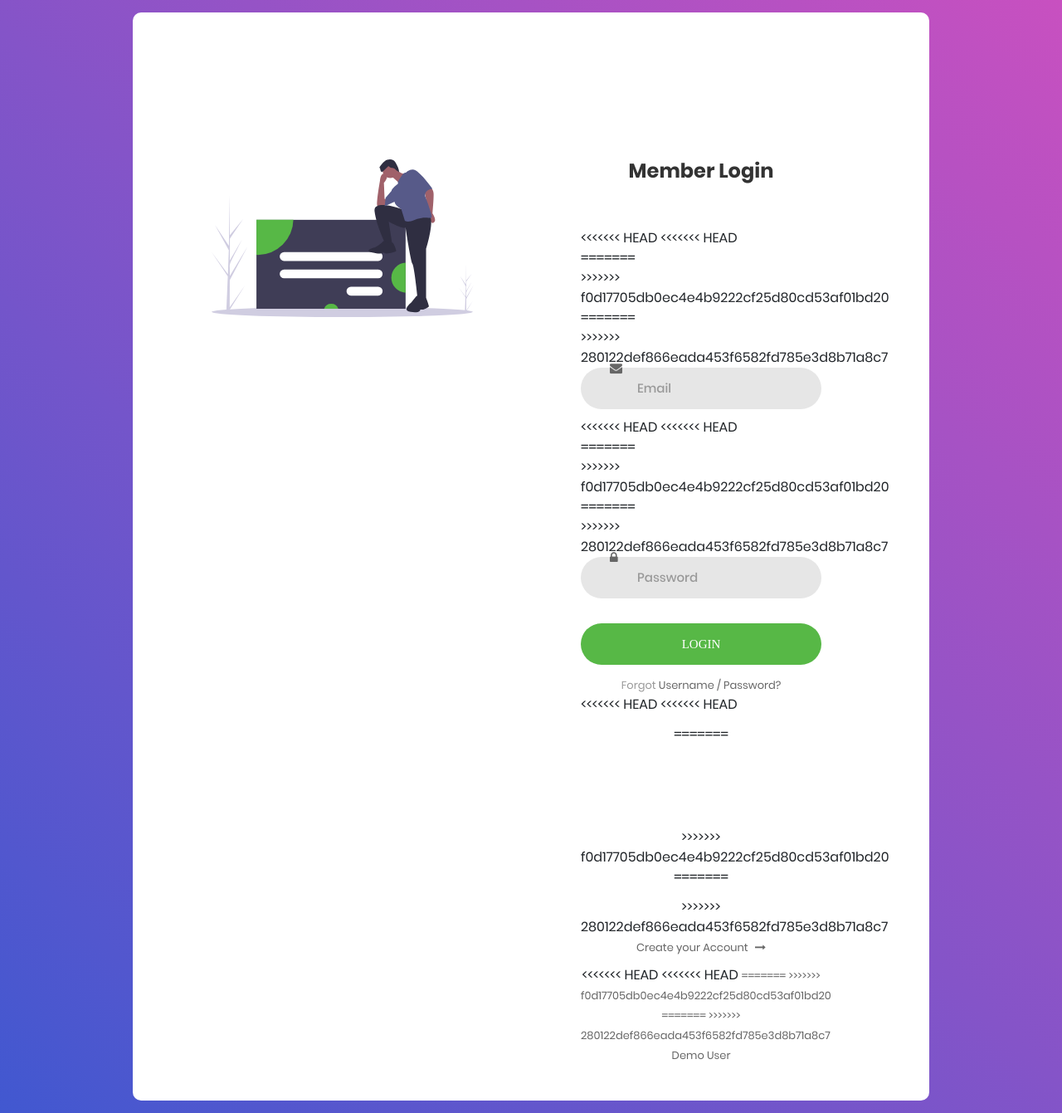
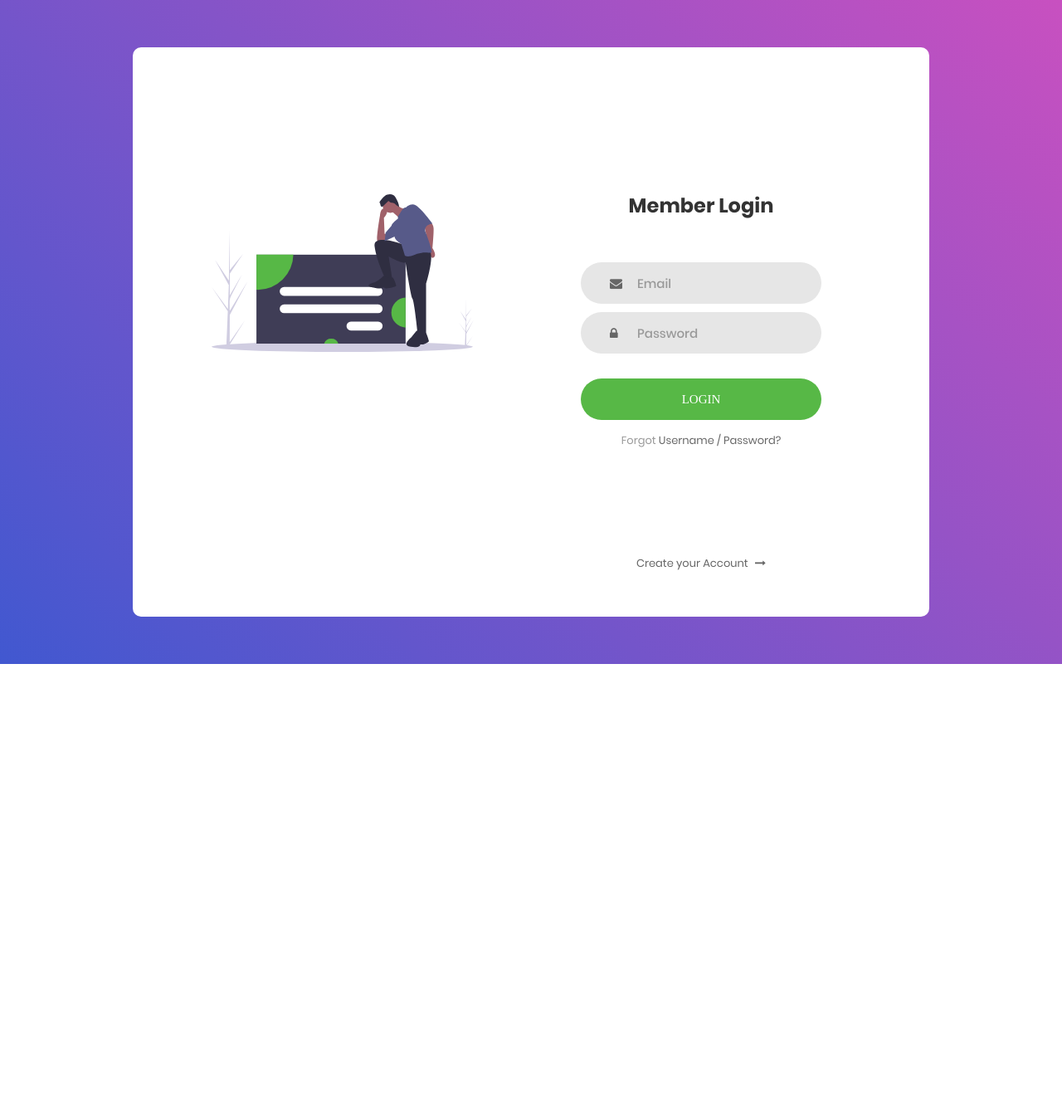
Before and after one commit to mpaustin1993/fuel-quote-generator, a PHP site: page / in a window 1280 px wide. Shown: the whole page at 83% size. After the commit the page ends 800 px from the top, so only its background shows below. Run offline with PHP 8.4, Linux system fonts and the light colour scheme; some web fonts are replaced.

Commit message:
adjust index

```diff
--- a/index.php
+++ b/index.php
@@ -37,15 +37,9 @@
 						Member Login
 					</span>
 
-<<<<<<< HEAD
-<<<<<<< HEAD
 					<div class="wrap-input100 validate-input" data-validate="Valid email is required: ex@abc.xyz">
-=======
 					<div class="wrap-input100 validate-input" data-validate = "Valid email is required: ex@abc.xyz">
->>>>>>> f0d17705db0ec4e4b9222cf25d80cd53af01bd20
-=======
 					<div class="wrap-input100 validate-input" data-validate="Valid email is required: ex@abc.xyz">
->>>>>>> 280122def866eada453f6582fd785e3d8b71a8c7
 						<input class="input100" type="text" name="email" required placeholder="Email">
 						<span class="focus-input100"></span>
 						<span class="symbol-input100">
@@ -53,17 +47,12 @@
 						</span>
 					</div>
 
+					<div class="wrap-input100 validate-input" data-validate="Password is required">
 
+					<div class="wrap-input100 validate-input" data-validate = "Password is required">
 
-<<<<<<< HEAD
-<<<<<<< HEAD
 					<div class="wrap-input100 validate-input" data-validate="Password is required">
-=======
-					<div class="wrap-input100 validate-input" data-validate = "Password is required">
->>>>>>> f0d17705db0ec4e4b9222cf25d80cd53af01bd20
-=======
-					<div class="wrap-input100 validate-input" data-validate="Password is required">
->>>>>>> 280122def866eada453f6582fd785e3d8b71a8c7
+
 						<input class="input100" type="password" name="pass" required placeholder="Password">
 						<span class="focus-input100"></span>
 						<span class="symbol-input100">
@@ -86,31 +75,24 @@
 						</a>
 					</div>
 
-<<<<<<< HEAD
-<<<<<<< HEAD
 					<div class="text-center p-t-12">
-=======
+
 					<div class="text-center p-t-100">
->>>>>>> f0d17705db0ec4e4b9222cf25d80cd53af01bd20
-=======
+
 					<div class="text-center p-t-12">
->>>>>>> 280122def866eada453f6582fd785e3d8b71a8c7
 						<a class="txt2" href="signup.php">
 							Create your Account
 							<i class="fa fa-long-arrow-right m-l-5" aria-hidden="true"></i>
 						</a>
 					</div>
 					<div class="text-center p-t-10">
-<<<<<<< HEAD
-<<<<<<< HEAD
+
 						<a class="txt2" href="fuelquoteform.php">
-=======
+
 						<a class="txt2" href="fuelquote.php">
->>>>>>> f0d17705db0ec4e4b9222cf25d80cd53af01bd20
-=======
+
 						<a class="txt2" href="fuelquoteform.php">
->>>>>>> 280122def866eada453f6582fd785e3d8b71a8c7
-							Demo User
+
 							<!-- <i class="fa fa-long-arrow-right m-l-5" aria-hidden="true"></i> -->
 						</a>
 					</div>
```
